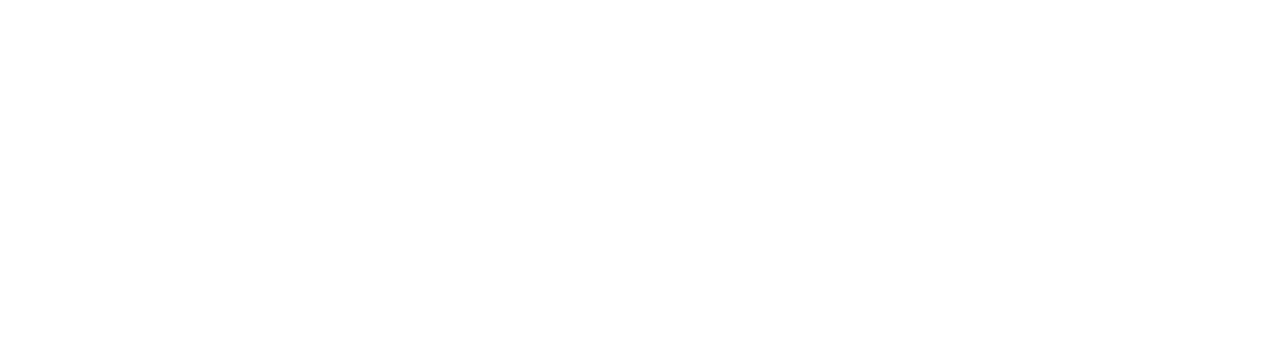
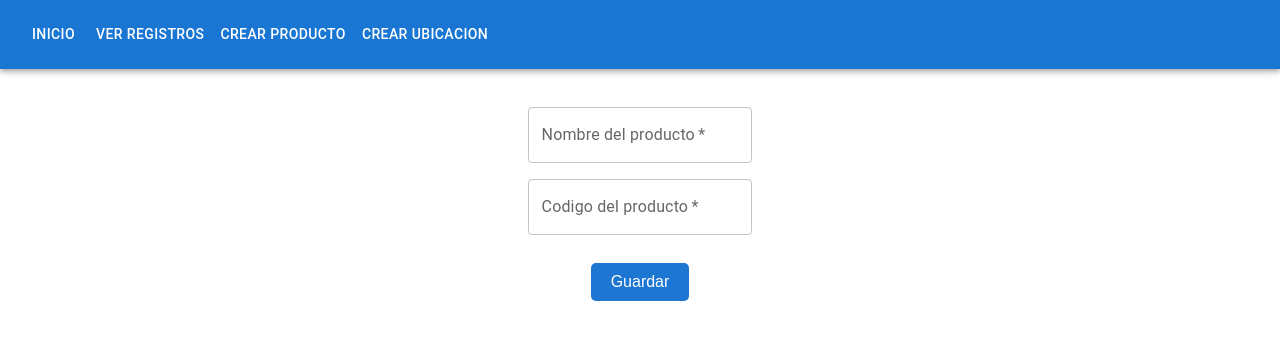
Before and after one commit to cafregoso/almacen-front, a React (Create React App) app: page /product in a window 1280 px wide. Before the commit this address had no page. Shown: the top 340 px of the page. Built offline with nearby package versions, Linux system fonts and the light colour scheme.

Commit message:
add styles to create product and location views

```diff
--- a/src/App.js
+++ b/src/App.js
@@ -6,6 +6,8 @@
 
 import './App.css';
 import ViewRecord from './Pages/ViewRecord/ViewRecord';
+import CreateLocation from './Pages/CreateLocation/CreateLocation';
+import CreateProduct from './Pages/CreateProduct/CreateProduct';
 
 
 function App() {
@@ -15,6 +17,8 @@
         <Route path='/' element={ <Layout /> } className='App' >
           <Route index element={ <Home /> } />
           <Route path='records' element={ <ViewRecord /> } />
+          <Route path='location' element={ <CreateLocation /> } />
+          <Route path='product' element={ <CreateProduct /> } />
         </Route>
       </Routes>
     </Router>
--- a/src/Components/NavBar/NavBar.jsx
+++ b/src/Components/NavBar/NavBar.jsx
@@ -62,10 +62,10 @@
                 <Typography textAlign="center"><Link to='/records'>Ver Registros</Link></Typography>
               </MenuItem>
               <MenuItem onClick={handleCloseNavMenu}>
-                <Typography textAlign="center">Crear Producto</Typography>
+                <Typography textAlign="center"><Link to='/product'>Crear Producto</Link></Typography>
               </MenuItem>
               <MenuItem onClick={handleCloseNavMenu}>
-                <Typography textAlign="center">Crear Ubicacion</Typography>
+                <Typography textAlign="center"><Link to='/location'>Crear Ubicacion</Link></Typography>
               </MenuItem>
             </Menu>
           </Box>
@@ -89,12 +89,16 @@
               <Button
                 onClick={handleCloseNavMenu}
                 sx={{ my: 2, color: 'white', display: 'block' }}
+                component={ Link }
+                to='/product'
               >
                 Crear Producto
               </Button>
               <Button
                 onClick={handleCloseNavMenu}
                 sx={{ my: 2, color: 'white', display: 'block' }}
+                component={ Link }
+                to='/location'
               >
                 Crear Ubicacion
               </Button>
--- a/src/Pages/CreateLocation/CreateLocation.jsx
+++ b/src/Pages/CreateLocation/CreateLocation.jsx
@@ -0,0 +1,73 @@
+import { Box, TextField } from "@mui/material";
+import Axios from "axios";
+import React, { Fragment } from "react";
+
+export default function CreateLocation() {
+  const location = {
+    location: null,
+  };
+
+  const handleClick = (e) => {
+    Axios.post("http://127.0.0.1:8001/create-location/", {
+      location: location.location,
+    }).catch((error) => console.log(error));
+  };
+
+  const handleChange = (e) => {
+    location.location = e.target.value;
+  };
+
+  const handleSubmit = (e) => {
+    e.preventDefault();
+    e.target.reset();
+  };
+
+  return (
+    <Fragment>
+      <div
+        style={{
+          display: "grid",
+          placeItems: "center",
+          margin: "30px auto",
+        }}
+      >
+        <form onSubmit={handleSubmit}>
+          <Box
+            sx={{
+              "& .MuiTextField-root": { m: 1, width: "25ch" },
+            }}
+            Validate
+            autoComplete="off"
+            onChange={handleChange}
+          >
+            <TextField required id="outlined-required" label="Ubicacion" />
+          </Box>
+          <div
+            style={{
+                width: '100%',
+                maxWidth: '280px',
+                display: 'grid',
+                placeItems: 'center',
+                margin: '20px auto'
+            }}
+          >
+            <input
+                type="submit"
+                value="Guardar"
+                onClick={handleClick}
+                style={{
+                backgroundColor: "#1C76D2",
+                color: "#FFF",
+                border: "none",
+                padding: "10px 20px",
+                borderRadius: "5px",
+                fontSize: "1rem",
+                cursor: "pointer",
+                }}
+            />
+          </div>
+        </form>
+      </div>
+    </Fragment>
+  );
+}
--- a/src/Pages/CreateProduct/CreateProduct.jsx
+++ b/src/Pages/CreateProduct/CreateProduct.jsx
@@ -0,0 +1,97 @@
+import { Box, TextField } from "@mui/material";
+import Axios from "axios";
+import React, { Fragment } from "react";
+
+export default function CreateProduct() {
+  const product = {
+    name: null,
+    code: null,
+  };
+
+  const handleClick = (e) => {
+    Axios.post("http://127.0.0.1:8001/create-product/", {
+      name: product.name,
+      code: product.code,
+    }).catch((error) => console.log(error));
+  };
+
+  const handleChangeName = (e) => {
+    product.name = e.target.value;
+  };
+
+  const handleChangeCode = (e) => {
+    product.code = e.target.value;
+  };
+
+  const handleSubmit = (e) => {
+    e.preventDefault();
+    e.target.reset();
+  };
+
+  return (
+    <Fragment>
+      <div
+        style={{
+            display: 'grid',
+            placeItems: 'center',
+            margin: '30px auto',
+        }}
+      >
+        <form onSubmit={handleSubmit}>
+          <Box
+            sx={{
+              "& .MuiTextField-root": { m: 1, width: "25ch" },
+            }}
+            Validate
+            autoComplete="off"
+            onChange={handleChangeName}
+          >
+            <TextField
+              required
+              id="outlined-required"
+              label="Nombre del producto"
+            />
+          </Box>
+          <Box
+            sx={{
+              "& .MuiTextField-root": { m: 1, width: "25ch" },
+            }}
+            Validate
+            autoComplete="off"
+            onChange={handleChangeCode}
+          >
+            <TextField
+              required
+              id="outlined-required"
+              label="Codigo del producto"
+            />
+          </Box>
+          <div
+            style={{
+                width: '100%',
+                maxWidth: '280px',
+                display: 'grid',
+                placeItems: 'center',
+                margin: '20px auto'
+            }}
+          >
+            <input
+                type="submit"
+                value="Guardar"
+                onClick={handleClick}
+                style={{
+                backgroundColor: "#1C76D2",
+                color: "#FFF",
+                border: "none",
+                padding: "10px 20px",
+                borderRadius: "5px",
+                fontSize: "1rem",
+                cursor: "pointer",
+                }}
+            />
+          </div>
+        </form>
+      </div>
+    </Fragment>
+  );
+}
--- a/src/Pages/Home/Home.jsx
+++ b/src/Pages/Home/Home.jsx
@@ -19,7 +19,7 @@
     const fetchProducts = async () => {
       try {
         const response = await Axios({
-          url: "http://127.0.0.1:8000/products/",
+          url: "http://127.0.0.1:8001/products/",
         });
 
         setProducts(response.data);
@@ -35,7 +35,7 @@
     const fetchLocations = async () => {
       try {
         const response = await Axios({
-          url: "http://127.0.0.1:8000/locations/",
+          url: "http://127.0.0.1:8001/locations/",
         });
 
         setLocations(response.data);
@@ -68,16 +68,11 @@
     }
 
     const handleQttyChange = (e) => {
-        if (e.target.value < 0){
-            alert('Debes ingresar una cantidad Valida!')
-        }
-        else{
-            record.qtty = e.target.value
-        }
+        record.qtty = e.target.value
     }
 
     const handleCreateRecord = () => {
-        Axios.post('http://127.0.0.1:8000/create-register/', {
+        Axios.post('http://127.0.0.1:8001/create-register/', {
             location: record.location,
             product: record.product,
             bills: record.bills,
--- a/src/Pages/ViewRecord/ViewRecord.jsx
+++ b/src/Pages/ViewRecord/ViewRecord.jsx
@@ -26,7 +26,7 @@
         const fetchRecords = async () => {
             try {
                 const response = await Axios({
-                    url: "http://127.0.0.1:8000/",
+                    url: "http://127.0.0.1:8001/",
                 });
 
                 setRecords(response.data);
@@ -42,7 +42,7 @@
     return (
         <div className='viewRecords'>
         <a
-            href='http://127.0.0.1:8000/download/'
+            href='http://127.0.0.1:8001/download/'
             style={{
               backgroundColor: '#1C76D2',
               color: '#FFF',
```
